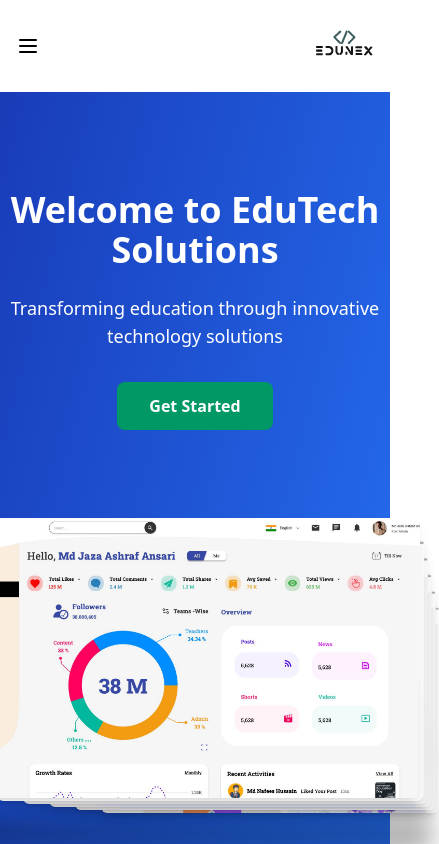
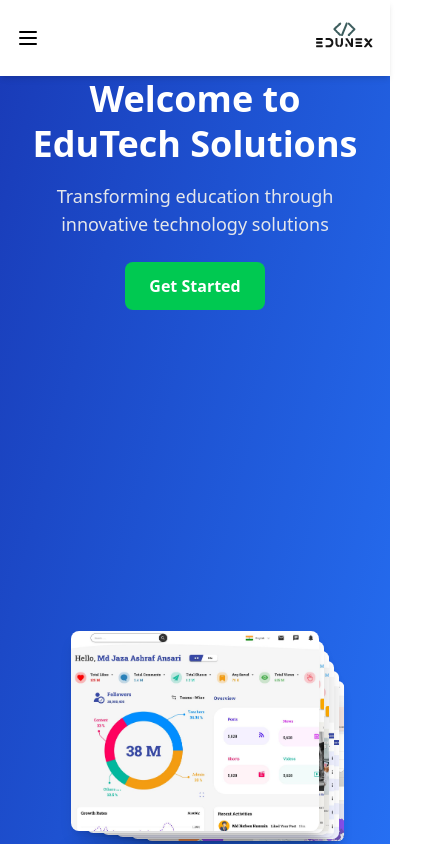
Before and after one commit to Akhlaque-Ur-Rahman/EduNex, a Next.js app: page / in a window 390 px wide. Shown: the top 844 px of the page, 439 px wide, since content can reach past the window. Built offline with nearby package versions, Linux system fonts and the light colour scheme.

Commit message:
responsive made

```diff
--- a/app/components/StackedCards/stackedCards.tsx
+++ b/app/components/StackedCards/stackedCards.tsx
@@ -23,22 +23,22 @@ const StackedCards: React.FC = () => {
   };
 
   return (
-    <div className="flex justify-center items-center mt-10 relative">
-      {/* Shadow below the entire stack */}
+    <div className="flex justify-center items-center mt-6 sm:mt-10 relative w-full min-h-[250px]">
+      {/* Shadow below the stack */}
       <div
-        className="absolute w-[480px] h-[40px] bg-black opacity-30 blur-md rounded-full -bottom-14 z-0"  // Increased bottom margin
+        className="absolute w-full max-w-[300px] sm:max-w-[350px] h-[25px] bg-black opacity-30 blur-md rounded-full -bottom-6 z-0"
       />
 
       <div
-        className="relative w-[450px] h-[280px] cursor-pointer"  // Landscape size
+        className="relative w-full max-w-[300px] sm:max-w-[350px] md:max-w-[450px] h-[200px] sm:h-[240px] md:h-[280px] cursor-pointer"
         onClick={handleCardClick}
       >
         {cards.map((image, index) => (
           <motion.div
             key={image}
             className="absolute inset-0"
-            initial={{ x: index * 15, y: index * 10, scale: 1 - index * 0.05 }}
-            animate={{ x: index * 15, y: index * 10, scale: 1 - index * 0.05 }}
+            initial={{ x: index * 10, y: index * 6, scale: 1 - index * 0.04 }}
+            animate={{ x: index * 10, y: index * 6, scale: 1 - index * 0.04 }}
             whileHover={{ scale: 1.05, rotate: 0.5 }}
             whileTap={{ scale: 0.95 }}
             transition={{ duration: 0.5, ease: 'easeInOut' }}
@@ -48,7 +48,7 @@ const StackedCards: React.FC = () => {
               src={image}
               alt={`Card ${index + 1}`}
               fill
-              sizes="(max-width: 768px) 100vw, (max-width: 1200px) 50vw, 450px"
+              sizes="(max-width: 768px) 100vw, (max-width: 1200px) 50vw, 300px"
               className="rounded-lg shadow-lg object-cover"
               priority={index === 0}
             />
--- a/app/components/heroBox/heroBox.tsx
+++ b/app/components/heroBox/heroBox.tsx
@@ -6,61 +6,47 @@ import { motion } from 'framer-motion';
 
 const HeroBox = () => {
   return (
-    <div className="relative bg-gradient-to-br from-blue-800 to-blue-500 min-h-screen  mb-12 herobox-scrollbar-hide">
-      {/* Allow vertical scrolling while hiding horizontal overflow */}
+    <div className="relative bg-gradient-to-br from-blue-800 to-blue-500 min-h-screen mb-12 herobox-scrollbar-hide flex flex-col justify-between">
+      {/* First Section (Text & Stacked Cards) */}
+      <div className="w-full flex flex-col lg:flex-row items-center justify-between min-h-[calc(100vh-64px)] px-6 md:px-12 lg:px-20 xl:px-32">
 
-      {/* First Section (Text & Button) */}
-      <div className="flex flex-col lg:flex-row justify-between items-center min-h-[calc(100vh-64px)]">
-
-        {/* Animated Content */}
-        <div className="relative z-10 flex-1 flex flex-col justify-center items-center text-white pt-6 lg:mb-0">
+        {/* Left Section: Text & Button */}
         <motion.div
-            className="w-full max-w-lg text-center"
+          className="w-full lg:w-1/2 flex flex-col items-center lg:items-start text-center lg:text-left"
           initial={{ opacity: 0, y: 30 }}
           animate={{ opacity: 1, y: 0 }}
           transition={{ duration: 0.8, ease: 'easeOut' }}
         >
-            <h1 className="text-4xl md:text-5xl font-bold mb-6">
-              Welcome to EduTech Solutions
+          <h1 className="text-4xl md:text-5xl font-bold text-white leading-tight">
+            Welcome to <br /> EduTech Solutions
           </h1>
-            <p className="text-lg md:text-xl mb-8 max-w-2xl mx-auto">
+          <p className="text-lg text-gray-200 mt-4 max-w-lg">
             Transforming education through innovative technology solutions
           </p>
-            <div className="flex justify-center">
           <motion.button
             whileHover={{ scale: 1.05 }}
             whileTap={{ scale: 0.95 }}
-                className="bg-emerald-600 hover:bg-emerald-700 text-white font-bold py-3 px-8 rounded-lg transition-colors cursor-pointer"
+            className="mt-6 bg-green-500 text-white font-bold py-3 px-6 rounded-lg hover:bg-green-600 transition"
           >
             Get Started
           </motion.button>
-            </div>
         </motion.div>
-        </div>
 
-        {/* Stacked Cards Section */}
+        {/* Right Section: Stacked Cards */}
         <motion.div
-          className="flex-1 flex justify-center items-center mt-10 lg:mt-0 lg:pt-10"
+          className="w-full lg:w-1/2 flex justify-center lg:justify-end items-center mt-10 lg:mt-0"
           initial={{ opacity: 0, y: 30 }}
           animate={{ opacity: 1, y: 0 }}
           transition={{ duration: 0.8, delay: 0.5 }}
         >
-          {/* Mobile Mode - Landscape Adjustment */}
-          <div className="relative lg:top-0 top-[-70px] w-full px-4 md:max-w-[500px] max-w-[320px]">
-            <div className="block md:hidden px-4"> {/* Mobile View */}
-              <div className="w-full h-[180px] sm:h-[220px] flex justify-center items-center"> {/* Landscape style */}
+          <div className="relative w-full max-w-[280px] sm:max-w-[340px] md:max-w-[450px] px-4 flex justify-center">
             <StackedCards />
           </div>
+        </motion.div>
+
       </div>
 
-            <div className="hidden md:block"> {/* Desktop View */}
-              <StackedCards />
-            </div>
-          </div>
-        </motion.div>
-      </div>
-
-      {/* Animated Cards Section */}
+      {/* Second Section: Animated Cards */}
       <motion.div
         className="w-full flex justify-center px-4 md:absolute left-0 right-0 md:top-[80%] z-20"
         initial={{ opacity: 0, y: 30 }}
--- a/app/components/navbar/navBar.tsx
+++ b/app/components/navbar/navBar.tsx
@@ -30,12 +30,11 @@ const Navbar: FC = () => {
 
   return (
     <motion.nav
-      initial={{ y: 0 }}
-      animate={{ y: isScrolled ? 0 : 0 }} // No sudden jumps
-      className={`top-0 left-0 right-0 z-50 transition-all duration-300 ${
-        isScrolled ? 'fixed bg-white shadow-md py-2' : 'static bg-transparent py-4'
-      }`}
-    >
+  initial={{ y: 0 }}
+  animate={{ y: 0 }}
+  className={`sticky top-0 left-0 right-0 z-50 transition-all duration-300 bg-white shadow-md py-2`}
+>
+
       <div className="flex items-center justify-between px-4">
         {/* Mobile: Menu & Logo */}
         <div className="flex items-center justify-between w-full lg:hidden relative z-50">
--- a/app/contact/page.tsx
+++ b/app/contact/page.tsx
@@ -1,11 +1,12 @@
 import React from "react";
 import Navbar from "../components/navbar/navBar";
+import Footer from "../components/footer";
 
 const ContactPage = () => {
   return (
     <div className="bg-gray-100 min-h-screen">
       <Navbar />
-      <div className="container mx-auto px-4 flex flex-col items-center">
+      <div className="container mx-auto px-4 flex flex-col items-center pt-24 pb-4">
         {/* Page Heading */}
         <h1 className="text-4xl font-bold text-center text-blue-800 mb-8">
           Get in Touch
@@ -155,6 +156,7 @@ const ContactPage = () => {
           </div>
         </div>
       </div>
+      <Footer />
     </div>
   );
 };
--- a/next.config.ts
+++ b/next.config.ts
@@ -4,11 +4,15 @@ const nextConfig = {
     remotePatterns: [
       {
         protocol: "https",
-        hostname: "cdn-icons-png.flaticon.com",
+        hostname: "upload.wikimedia.org", // For client logos
       },
       {
         protocol: "https",
-        hostname: "upload.wikimedia.org",
+        hostname: "cdn-icons-png.flaticon.com", // For industry icons
+      },
+      {
+        protocol: "https",
+        hostname: "randomuser.me", // For testimonial images
       },
     ],
   },
```
Also changed, not shown: app/clients/page.tsx (+54 -35 lines). Lines whose indentation alone changed are shown as unchanged.
